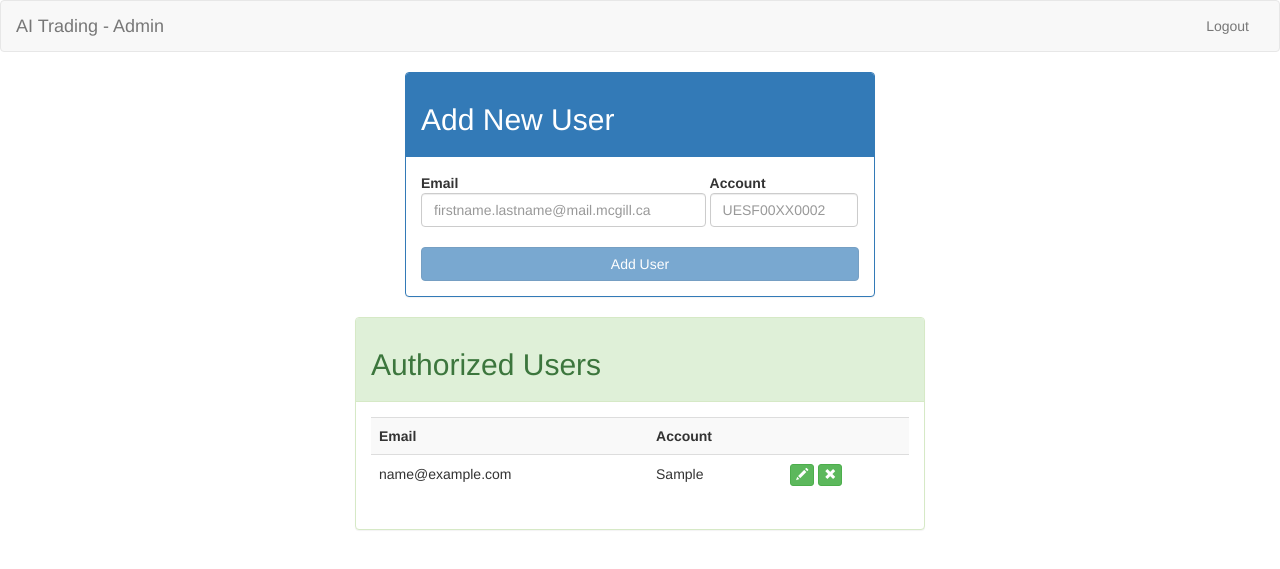
After one commit to kareemhalabi/aitrading, a Flask app: page /admin in a window 1280 px wide. The commit adds this page. Shown: the top 569 px of the page. Run offline with Flask 2, Linux system fonts and the light colour scheme; tables that the repository leaves empty hold one stand-in row (values such as "Sample post"); some libraries are stand-ins or nearby versions.

Commit message:
Preliminary Admin page working

```diff
--- /dev/null
+++ b/static/admin_js.js
@@ -0,0 +1,140 @@
+/**
+ * Created by KareemHalabi on 6/24/2017.
+ */
+
+function emailHandler($email) {
+
+    var $parentGroup = $email.closest(".form-group");
+
+    // Email regex from https://stackoverflow.com/questions/46155/validate-email-address-in-javascript
+    var emailPattern = /^(([^<>()\[\]\\.,;:\s@"]+(\.[^<>()\[\]\\.,;:\s@"]+)*)|(".+"))@((\[[0-9]{1,3}\.[0-9]{1,3}\.[0-9]{1,3}\.[0-9]{1,3}])|(([a-zA-Z\-0-9]+\.)+[a-zA-Z]{2,}))$/;
+
+    if ($email.val().length > 0) {
+
+        if (emailPattern.test($email.val())) {
+            $parentGroup.attr("class", "form-group has-success");
+        } else {
+            $parentGroup.attr("class", "form-group has-error");
+        }
+
+    } else {
+        $parentGroup.attr("class", "form-group");
+    }
+
+    validateUserForm();
+
+}
+
+function accountHandler($account) {
+
+    $account.val(function (i, oldval) {
+        return oldval.replace(/[^a-zA-z0-9]/g, "").toUpperCase();
+    });
+
+    var $parentGroup = $account.closest(".form-group");
+
+    var accountPattern = /^[A-Z0-9]{12}$/;
+
+    if ($account.val().length > 0) {
+        if (accountPattern.test($account.val())) {
+            $parentGroup.attr("class", "form-group has-success");
+        } else {
+            $parentGroup.attr("class", "form-group has-error");
+        }
+    } else {
+        $parentGroup.attr("class", "form-group");
+    }
+
+    validateUserForm();
+
+}
+
+function validateUserForm() {
+    if ($("#add_user_form").find(".form-group:not(.has-success)").length == 0) {
+        $("#add_user_panel").attr("class", "panel panel-success");
+        $("#add_user_btn").attr("class", "btn btn-success btn-block")
+            .prop("disabled", false);
+    } else {
+        $("#add_user_panel").attr("class", "panel panel-primary");
+        $("#add_user_btn").attr("class", "btn btn-primary btn-block")
+            .prop("disabled", true);
+    }
+}
+
+function addUser() {
+
+    // Toggle loader
+    $("#add_user_label").css("display", "none");
+    $("#add_user_loader").css("display", "inline-block");
+
+    var user = {
+        email: $("#email").val(),
+        account: $("#account").val()
+    };
+
+    $.ajax({
+        url: "/admin/add_authorized_user",
+        method: "POST",
+        data: JSON.stringify(user),
+        timeout: 20000,
+        contentType: "application/json",
+        success: function (response) {
+            if (response) {
+                $("#add_user_error").text(response).parent().show();
+            } else {
+                location.reload();
+            }
+        },
+        error: function (error) {
+            $("#add_user_error").text("Error " + error.status + ": " + error.statusText).parent().show();
+        },
+        complete: function () {
+            $("#add_user_label").css("display", "inline-block");
+            $("#add_user_loader").css("display", "none");
+
+            resetForm();
+        }
+    });
+}
+
+function editUser($row) {
+
+    //TODO Find a better implementation
+    var $email = $("#email");
+    $email.val($row.find('[data-th="Email"]').text());
+    $email.closest(".form-group").attr("class", "form-group has-success");
+
+    var $account = $("#account");
+    $account.val($row.find('[data-th="Account"]').text());
+    $account.closest(".form-group").attr("class", "form-group has-success");
+
+    validateUserForm();
+
+    deleteUser($row)
+}
+
+function deleteUser($row) {
+
+    //TODO Find a better implementation
+    $.ajax({
+        url: "/admin/delete_authorized_user",
+        method: "POST",
+        data: JSON.stringify({email: $row.find('[data-th="Email"]').text()}),
+        timeout: 20000,
+        contentType: "application/json",
+        success: function () {
+            $row.hide("slow", function () {
+                $row.remove()
+            });
+        }
+    });
+}
+
+function resetForm() {
+    var $form = $("#add_user_form");
+    $form[0].reset();
+    $form.find(".form-group").removeClass("has-success has-error");
+    $("#add_user_panel").attr("class", "panel panel-primary");
+    $("#add_user_btn").attr("class", "btn btn-primary btn-block")
+        .prop("disabled", true);
+}
--- /dev/null
+++ b/static/admin_styles.css
@@ -0,0 +1,22 @@
+/* Styling to override bootstrap */
+@media screen and (min-width: 768px) {
+
+    .data-container {
+        width: 500px;
+    }
+    .data-container-large {
+        width: 600px;
+    }
+
+    #add_user_form input {
+        width: 100%;
+    }
+
+    #email_group {
+        width: 65%;
+    }
+
+    #account_group {
+        width: 34%;
+    }
+}
--- /dev/null
+++ b/static/global_styles.css
@@ -0,0 +1,123 @@
+/* Styles for loader */
+.loader {
+    border: 3px solid #ffffff;
+    border-radius: 50%;
+    border-top: 3px solid rgba(0, 0, 0, 0);
+    width: 21px;
+    height: 21px;
+    margin: -2px -3px -4px -3px;
+    -webkit-animation: spin 2s linear infinite;
+    animation: spin 2s linear infinite;
+}
+
+@-webkit-keyframes spin {
+    0% {
+        -webkit-transform: rotate(0deg);
+    }
+    100% {
+        -webkit-transform: rotate(360deg);
+    }
+}
+
+@keyframes spin {
+    0% {
+        transform: rotate(0deg);
+    }
+    100% {
+        transform: rotate(360deg);
+    }
+}
+
+/* Override Panel Default theme */
+.panel-default {
+    border-color: #222222;
+}
+
+.panel-default > .panel-heading {
+    color: #ffffff;
+    background-color: #222222;
+    border-color: #222222;
+}
+
+/* Override list group active theme */
+.list-group-item.active, .list-group-item.active:hover, .list-group-item.active:focus {
+    z-index: 2;
+    color: #ffffff;
+    background-color: #222222;
+    border-color: #222222;
+}
+
+.no-focus-outline:focus {
+    outline: 0;
+}
+
+/* For responsive table. Modified from https://codepen.io/geoffyuen/pen/FCBEg */
+.rwd-table th {
+    display: none;
+    text-align: left;
+    margin: .5em 1em;
+}
+
+.rwd-table td {
+    display: block;
+    text-align: left;
+    margin: .5em 1em;
+    vertical-align: middle !important;
+}
+
+.rwd-table td:before {
+    content: attr(data-th) ": ";
+    font-weight: bold;
+    width: 6.5em;
+    display: inline-block;
+}
+
+.rwd-table input {
+    width: 80%;
+}
+
+/* Desktop table view */
+@media (min-width: 992px) {
+    .rwd-table td:before {
+        display: none;
+    }
+
+    .rwd-table th, .rwd-table td {
+        display: table-cell;
+        padding: .5em;
+    }
+
+    .conversion-tooltip {
+        display: none;
+    }
+}
+
+/* Mobile table view */
+@media (max-width: 992px) {
+    .rwd-table td:first-child {
+        border-top-width: 0 !important;
+    }
+
+    .rwd-table-success tr {
+        border-top: 1px solid #3fb618;
+        border-bottom: 1px solid #3fb618;
+    }
+
+    .rwd-table-info tr {
+        border-top: 1px solid #7643a8;
+        border-bottom: 1px solid #7643a8;
+    }
+
+    .rwd-table input {
+        width: 100%;
+    }
+
+    .conversion-tooltip {
+        margin-left: -12px;
+        display: inline-block;
+    }
+}
+
+[data-th="Edit/Delete"] {
+    white-space: nowrap;
+}
--- /dev/null
+++ b/templates/admin.html
@@ -0,0 +1,91 @@
+{% extends 'base.html' %}
+{% block title %}AI Trading - Admin{% endblock title %}
+{% set noscript_redirect_url = '/admin' %}
+
+{% block head %}
+    {{ super() }}
+    <link rel="stylesheet" href="/static/global_styles.css">
+    <link rel="stylesheet" href="/static/admin_styles.css">
+    <script src="/static/admin_js.js"></script>
+{% endblock %}
+
+{% block navbar_buttons %}
+    <li><a href="#" class="no-focus-outline">Logout</a></li>
+{% endblock %}
+
+{% block content %}
+    <div class="container data-container">
+        <div id="add_user_panel" class="panel panel-primary">
+            <div class="panel-heading">
+                <h2>Add New User</h2>
+            </div>
+            <div class="panel-body">
+                <form id="add_user_form" class="form-inline" autocomplete="off">
+                    <fieldset>
+                        <div class="alert alert-dismissible alert-danger" style="display: none">
+                            <button type="button" class="close" onclick="$(this).parent().hide(500)">&times;</button>
+                            <h4>Oh snap!</h4>
+                            <p id="add_user_error"></p>
+                        </div>
+                        <div id="email_group" class="form-group">
+                            <label for="email" class="control-label">Email</label>
+                            <br>
+                            <input id="email" type="text" class="form-control"
+                                   placeholder="firstname.lastname@mail.mcgill.ca"
+                                   oninput="emailHandler($(this))">
+                        </div>
+                        <div id="account_group" class="form-group">
+                            <label for="account" class="control-label">Account</label>
+                            <br>
+                            <input id="account" type="text" class="form-control" placeholder="UESF00XX0002"
+                                   maxlength="12"
+                                   oninput="accountHandler($(this))">
+                        </div>
+
+                        <br class="hidden-xs">
+                        <br class="hidden-xs">
+                    </fieldset>
+                </form>
+                <button id="add_user_btn" class="btn btn-primary btn-block" onclick="addUser()" disabled>
+                    <div id="add_user_label">Add User</div>
+                    <div id="add_user_loader" class="loader" style="display: none"></div>
+                </button>
+            </div>
+        </div>
+    </div>
+
+    <div class="container data-container-large">
+        <div id="athorized_user_panel" class="panel panel-success">
+            <div class="panel-heading">
+                <h2>Authorized Users</h2>
+            </div>
+            <div class="panel-body">
+                <table class="rwd-table rwd-table-success table table-striped table-hover">
+                    <tbody id="authorized_user_table">
+                    <tr>
+                        <th>Email</th>
+                        <th>Account</th>
+                        <th></th>
+                    </tr>
+                    {% for user in authorized_users %}
+                    <tr>
+                        <td data-th="Email">{{ user.email }}</td>
+                        <td data-th="Account">{{ user.account }}</td>
+                        <td data-th="Edit/Delete">
+                            <button type="button" class="btn btn-xs btn-success"
+                                    onclick="editUser($(this).closest('tr'))">
+                                <span class="glyphicon glyphicon-pencil"></span>
+                            </button>&nbsp;<button
+                                type="button" class="btn btn-xs btn-success"
+                                    onclick="deleteUser($(this).closest('tr'))">
+                                <span class="glyphicon glyphicon-remove"></span>
+                            </button>
+                        </td>
+                    </tr>
+                    {% endfor %}
+                    </tbody>
+                </table>
+            </div>
+        </div>
+    </div>
+{% endblock %}
--- a/templates/trade.html
+++ b/templates/trade.html
@@ -3,6 +3,7 @@
 {% set noscript_redirect_url = '/' %}
 {% block head %}
     {{ super() }}
+    <link rel="stylesheet" href="/static/global_styles.css">
     <link rel="stylesheet" href="/static/trading_styles.css">
     <script src="/static/trading_js.js"></script>
     <script src="/static/orderPreview_js.js"></script>
--- a/views.py
+++ b/views.py
@@ -1,14 +1,50 @@
+import re
 from flask import render_template, request, jsonify
 from markupsafe import Markup
 
-from ai_trading import ai_trading
+from ai_trading import ai_trading, db, AuthorizedUser
 from morningstar_crawler import find_by_isin, find_by_ticker
 
+from sqlalchemy.exc import IntegrityError
 
 @ai_trading.route('/')
 def index():
     return render_template("trade.html")
 
+@ai_trading.route('/admin')
+def admin():
+    authorized_users = AuthorizedUser.query.order_by(AuthorizedUser.account).all()
+    return render_template("admin.html", authorized_users=authorized_users)
+
+@ai_trading.route('/admin/add_authorized_user', methods=['POST'])
+def add_authorized_user():
+
+    # Email regex from https://stackoverflow.com/questions/46155/validate-email-address-in-javascript
+    email_pattern = re.compile(
+        r'^(([^<>()\[\]\\.,;:\s@"]+(\.[^<>()\[\]\\.,;:\s@"]+)*)|(".+"))@((\[[0-9]{1,3}\.[0-9]{1,3}\.[0-9]{1,3}\.[0-9]{1,3}])|(([a-zA-Z\-0-9]+\.)+[a-zA-Z]{2,}))$')
+    account_pattern = re.compile(r'^[A-Z0-9]{12}$')
+
+    user = request.get_json()
+    if(email_pattern.match(user['email']) and account_pattern.match(user['account'])):
+        try:
+            db.session.add(AuthorizedUser(**user))
+            db.session.commit()
+            return ""
+        except IntegrityError as e:
+            if(str(e).find("duplicate") != -1):
+                return "User already exists"
+            else:
+                return str(e)
+        except Exception as e:
+            return str(e)
+    else:
+        return "Invalid email/account"
+
+@ai_trading.route('/admin/delete_authorized_user', methods=['POST'])
+def delete_authorized_user():
+    AuthorizedUser.query.filter_by(email=request.get_json()['email']).delete()
+    db.session.commit()
+    return ""
 
 @ai_trading.route('/noscript')
 def no_script():
```
Also changed, not shown: ai_trading.py (+17 -1 lines), requirements.txt (+15 -0 lines), static/trading_styles.css (+0 -124 lines).
